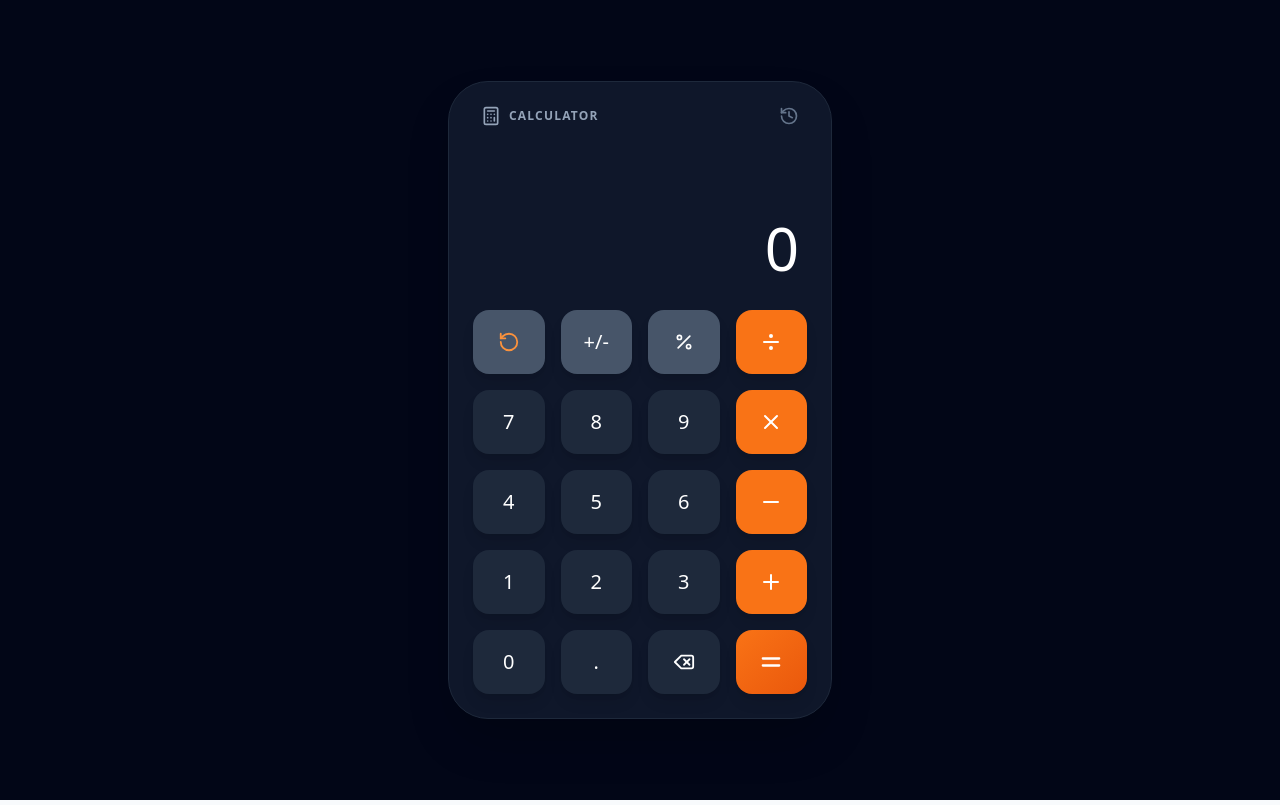
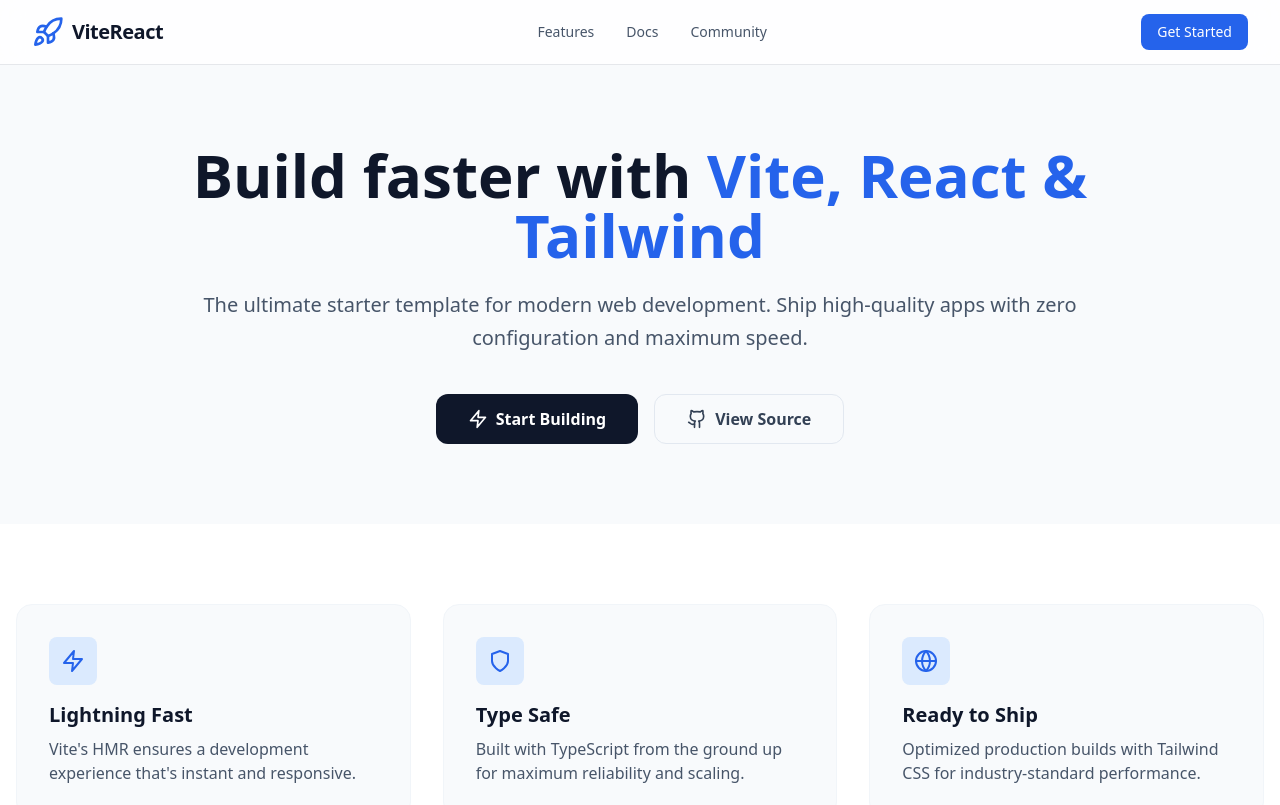
Before and after one commit to angeloanter23-pixel/Calculator-, a React (Vite) app: page / in a window 1280 px wide. Shown: the top 805 px of the page. Built offline with nearby package versions, Linux system fonts and the light colour scheme.

Commit message:
AI Agent: Create/Update src/App.tsx

```diff
--- a/src/App.tsx
+++ b/src/App.tsx
@@ -1,132 +1,75 @@
 import React, { useState } from 'react';
-import { Calculator, History, RotateCcw, Delete, Equal, Minus, Plus, X, Divide, Percent } from 'lucide-react';
+import { Rocket, Github, ExternalLink, Zap, Shield, Globe } from 'lucide-react';
 
 const App = () => {
-  const [display, setDisplay] = useState('0');
-  const [equation, setEquation] = useState('');
-  const [lastResult, setLastResult] = useState<number | null>(null);
-
-  const handleNumber = (num: string) => {
-    if (display === '0' || lastResult !== null) {
-      setDisplay(num);
-      setLastResult(null);
-    } else {
-      setDisplay(display + num);
-    }
-  };
-
-  const handleOperator = (op: string) => {
-    setEquation(display + ' ' + op + ' ');
-    setDisplay('0');
-  };
-
-  const calculate = () => {
-    try {
-      const fullEquation = equation + display;
-      // Basic eval-like logic for simple ops
-      const result = eval(fullEquation.replace('×', '*').replace('÷', '/'));
-      setDisplay(String(Number(result.toFixed(8))));
-      setEquation('');
-      setLastResult(result);
-    } catch (e) {
-      setDisplay('Error');
-    }
-  };
-
-  const clear = () => {
-    setDisplay('0');
-    setEquation('');
-    setLastResult(null);
-  };
-
-  const deleteLast = () => {
-    if (display.length > 1) {
-      setDisplay(display.slice(0, -1));
-    } else {
-      setDisplay('0');
-    }
-  };
-
-  const toggleSign = () => {
-    setDisplay(String(parseFloat(display) * -1));
-  };
-
-  const percentage = () => {
-    setDisplay(String(parseFloat(display) / 100));
-  };
-
-  const Button = ({ children, onClick, variant = 'default', className = '' }: any) => {
-    const variants: any = {
-      default: 'bg-slate-800 hover:bg-slate-700 text-white',
-      operator: 'bg-orange-500 hover:bg-orange-400 text-white',
-      action: 'bg-slate-600 hover:bg-slate-500 text-white',
-      special: 'bg-slate-700 hover:bg-slate-600 text-teal-400 font-bold',
-    };
-
-    return (
-      <button
-        onClick={onClick}
-        className={`h-16 w-full rounded-2xl text-xl font-medium transition-all active:scale-95 flex items-center justify-center shadow-lg ${variants[variant]} ${className}`}
-      >
-        {children}
-      </button>
-    );
-  };
-
   return (
-    <div className="min-h-screen bg-slate-950 flex items-center justify-center p-4 font-sans">
-      <div className="w-full max-w-sm bg-slate-900 p-6 rounded-[2.5rem] shadow-2xl border border-slate-800">
-        {/* Header */}
-        <div className="flex justify-between items-center mb-8 px-2">
-          <div className="flex items-center gap-2 text-slate-400">
-            <Calculator size={20} />
-            <span className="text-xs font-semibold uppercase tracking-widest">Calculator</span>
+    <div className="min-h-screen flex flex-col">
+      <header className="border-b bg-white/80 backdrop-blur-md sticky top-0 z-50">
+        <div className="max-w-7xl mx-auto px-4 sm:px-6 lg:px-8 h-16 flex items-center justify-between">
+          <div className="flex items-center gap-2">
+            <Rocket className="w-8 h-8 text-blue-600" />
+            <span className="font-bold text-xl tracking-tight">ViteReact</span>
           </div>
-          <History size={20} className="text-slate-500 cursor-pointer hover:text-slate-300 transition-colors" />
-        </div>
-
-        {/* Display */}
-        <div className="mb-8 px-2 text-right min-h-[120px] flex flex-col justify-end overflow-hidden">
-          <div className="text-slate-500 text-lg h-8 mb-1 overflow-hidden whitespace-nowrap overflow-ellipsis">
-            {equation}
-          </div>
-          <div className="text-6xl font-light text-white overflow-x-auto whitespace-nowrap scrollbar-hide">
-            {display}
+          <nav className="hidden md:flex gap-8 text-sm font-medium text-slate-600">
+            <a href="#" className="hover:text-blue-600 transition-colors">Features</a>
+            <a href="#" className="hover:text-blue-600 transition-colors">Docs</a>
+            <a href="#" className="hover:text-blue-600 transition-colors">Community</a>
+          </nav>
+          <div className="flex items-center gap-4">
+            <button className="bg-blue-600 hover:bg-blue-700 text-white px-4 py-2 rounded-lg text-sm font-medium transition-all">
+              Get Started
+            </button>
           </div>
         </div>
+      </header>
 
-        {/* Keypad */}
-        <div className="grid grid-cols-4 gap-4">
-          <Button onClick={clear} variant="action">
-            <RotateCcw size={22} className="text-orange-400" />
-          </Button>
-          <Button onClick={toggleSign} variant="action">+/-</Button>
-          <Button onClick={percentage} variant="action"><Percent size={20} /></Button>
-          <Button onClick={() => handleOperator('/')} variant="operator"><Divide size={24} /></Button>
+      <main className="flex-grow">
+        <section className="py-20 px-4">
+          <div className="max-w-4xl mx-auto text-center">
+            <h1 className="text-5xl md:text-6xl font-extrabold text-slate-900 mb-6">
+              Build faster with <span className="text-blue-600">Vite, React & Tailwind</span>
+            </h1>
+            <p className="text-xl text-slate-600 mb-10 leading-relaxed">
+              The ultimate starter template for modern web development.
+              Ship high-quality apps with zero configuration and maximum speed.
+            </p>
+            <div className="flex flex-wrap justify-center gap-4">
+              <button className="bg-slate-900 hover:bg-slate-800 text-white px-8 py-3 rounded-xl font-semibold flex items-center gap-2 transition-all">
+                <Zap className="w-5 h-5" /> Start Building
+              </button>
+              <button className="border border-slate-200 hover:bg-slate-100 text-slate-700 px-8 py-3 rounded-xl font-semibold flex items-center gap-2 transition-all">
+                <Github className="w-5 h-5" /> View Source
+              </button>
+            </div>
+          </div>
+        </section>
 
-          <Button onClick={() => handleNumber('7')}>7</Button>
-          <Button onClick={() => handleNumber('8')}>8</Button>
-          <Button onClick={() => handleNumber('9')}>9</Button>
-          <Button onClick={() => handleOperator('*')} variant="operator"><X size={24} /></Button>
+        <section className="py-20 bg-white">
+          <div className="max-w-7xl mx-auto px-4">
+            <div className="grid md:grid-cols-3 gap-8">
+              {[
+                { icon: <Zap className="w-6 h-6" />, title: "Lightning Fast", desc: "Vite's HMR ensures a development experience that's instant and responsive." },
+                { icon: <Shield className="w-6 h-6" />, title: "Type Safe", desc: "Built with TypeScript from the ground up for maximum reliability and scaling." },
+                { icon: <Globe className="w-6 h-6" />, title: "Ready to Ship", desc: "Optimized production builds with Tailwind CSS for industry-standard performance." }
+              ].map((feature, i) => (
+                <div key={i} className="p-8 rounded-2xl border border-slate-100 bg-slate-50 hover:shadow-lg transition-shadow">
+                  <div className="bg-blue-100 w-12 h-12 rounded-lg flex items-center justify-center text-blue-600 mb-4">
+                    {feature.icon}
+                  </div>
+                  <h3 className="text-xl font-bold mb-2">{feature.title}</h3>
+                  <p className="text-slate-600">{feature.desc}</p>
+                </div>
+              ))}
+            </div>
+          </div>
+        </section>
+      </main>
 
-          <Button onClick={() => handleNumber('4')}>4</Button>
-          <Button onClick={() => handleNumber('5')}>5</Button>
-          <Button onClick={() => handleNumber('6')}>6</Button>
-          <Button onClick={() => handleOperator('-')} variant="operator"><Minus size={24} /></Button>
-
-          <Button onClick={() => handleNumber('1')}>1</Button>
-          <Button onClick={() => handleNumber('2')}>2</Button>
-          <Button onClick={() => handleNumber('3')}>3</Button>
-          <Button onClick={() => handleOperator('+')} variant="operator"><Plus size={24} /></Button>
-
-          <Button onClick={() => handleNumber('0')} className="col-span-1">0</Button>
-          <Button onClick={() => handleNumber('.')}>.</Button>
-          <Button onClick={deleteLast}><Delete size={22} /></Button>
-          <Button onClick={calculate} variant="operator" className="bg-gradient-to-br from-orange-500 to-orange-600">
-            <Equal size={28} />
-          </Button>
+      <footer className="bg-slate-900 text-slate-400 py-12">
+        <div className="max-w-7xl mx-auto px-4 text-center">
+          <p>© 2024 Your App Project. Built with love and modern tech.</p>
         </div>
-      </div>
+      </footer>
     </div>
   );
 };
```
